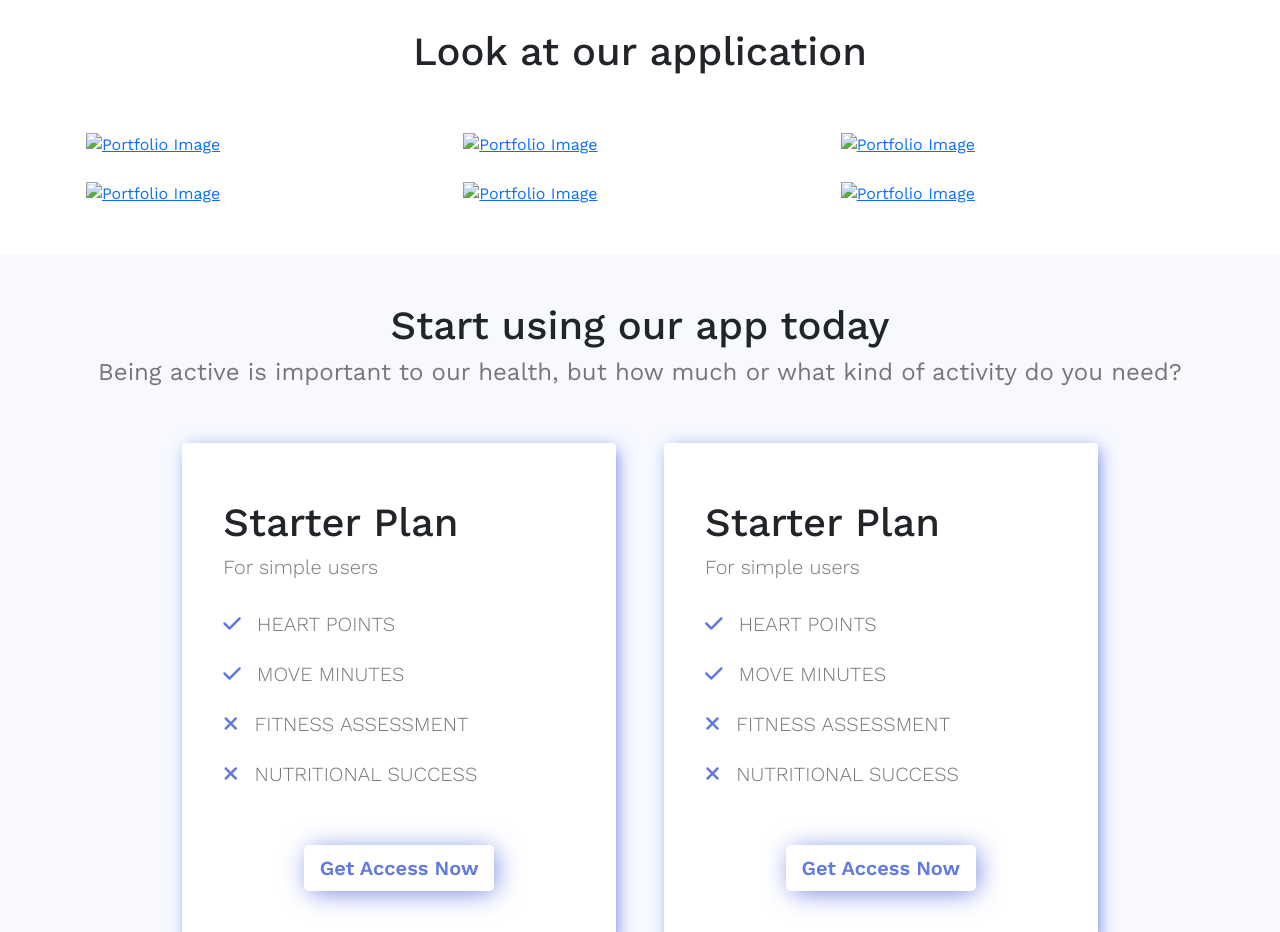
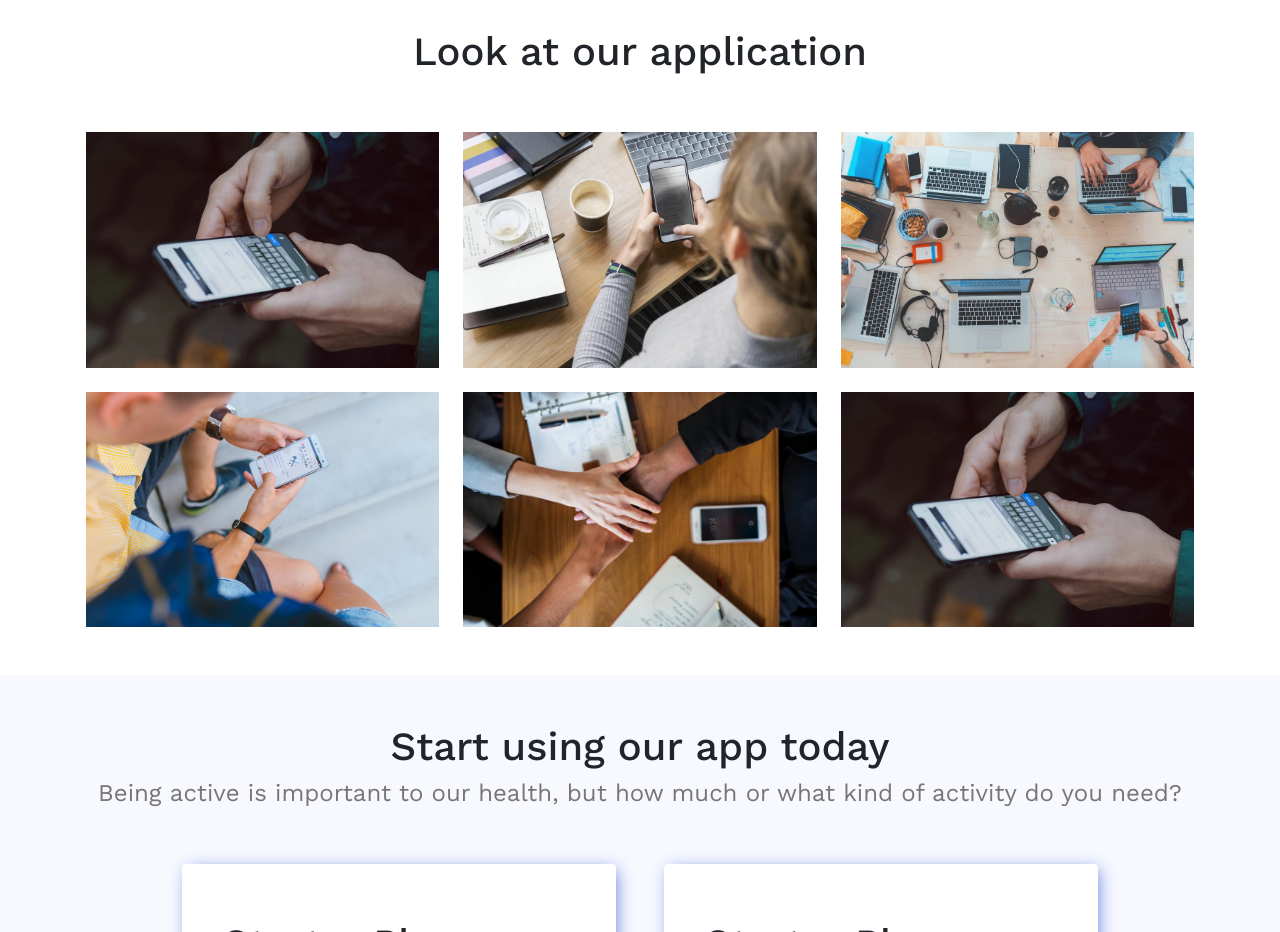
Before and after one commit to developeremon/health, a plain HTML site: page index.html in a window 1280 px wide. Shown: the part 2120-3052 px from the top of the page. Drawn offline with nearby package versions, Linux system fonts and the light colour scheme; the site is published under a folder, as on GitHub Pages, so addresses that start at the root find nothing.

Commit message:
Update index.html

```diff
--- a/index.html
+++ b/index.html
@@ -250,32 +250,32 @@
             <div class="row gy-4">
                 <div class="col-md-4">
                     <div class="portfolio-item">
-                        <a href="#"><img class="img-fluid" src="/img/022.jpg" alt="Portfolio Image"></a>
+                        <a href="#"><img class="img-fluid" src="img/022.jpg" alt="Portfolio Image"></a>
                     </div>
                 </div> <!--Portfolio item end-->
                 <div class="col-md-4">
                     <div class="portfolio-item">
-                        <a href="#"><img class="img-fluid" src="/img/033.jpg" alt="Portfolio Image"></a>
+                        <a href="#"><img class="img-fluid" src="img/033.jpg" alt="Portfolio Image"></a>
                     </div>
                 </div> <!--Portfolio item end-->
                 <div class="col-md-4">
                     <div class="portfolio-item">
-                        <a href="#"><img class="img-fluid" src="/img/background18.jpg" alt="Portfolio Image"></a>
+                        <a href="#"><img class="img-fluid" src="img/background18.jpg" alt="Portfolio Image"></a>
                     </div>
                 </div> <!--Portfolio item end-->
                 <div class="col-md-4">
                     <div class="portfolio-item">
-                        <a href="#"><img class="img-fluid" src="/img/mbr-10.jpg" alt="Portfolio Image"></a>
+                        <a href="#"><img class="img-fluid" src="img/mbr-10.jpg" alt="Portfolio Image"></a>
                     </div>
                 </div> <!--Portfolio item end-->
                 <div class="col-md-4">
                     <div class="portfolio-item">
-                        <a href="#"><img class="img-fluid" src="/img/mbr-13.jpg" alt="Portfolio Image"></a>
+                        <a href="#"><img class="img-fluid" src="img/mbr-13.jpg" alt="Portfolio Image"></a>
                     </div>
                 </div> <!--Portfolio item end-->
                 <div class="col-md-4">
                     <div class="portfolio-item">
-                        <a href="#"><img class="img-fluid" src="/img/022.jpg" alt="Portfolio Image"></a>
+                        <a href="#"><img class="img-fluid" src="img/022.jpg" alt="Portfolio Image"></a>
                     </div>
                 </div> <!--Portfolio item end-->
 
```
